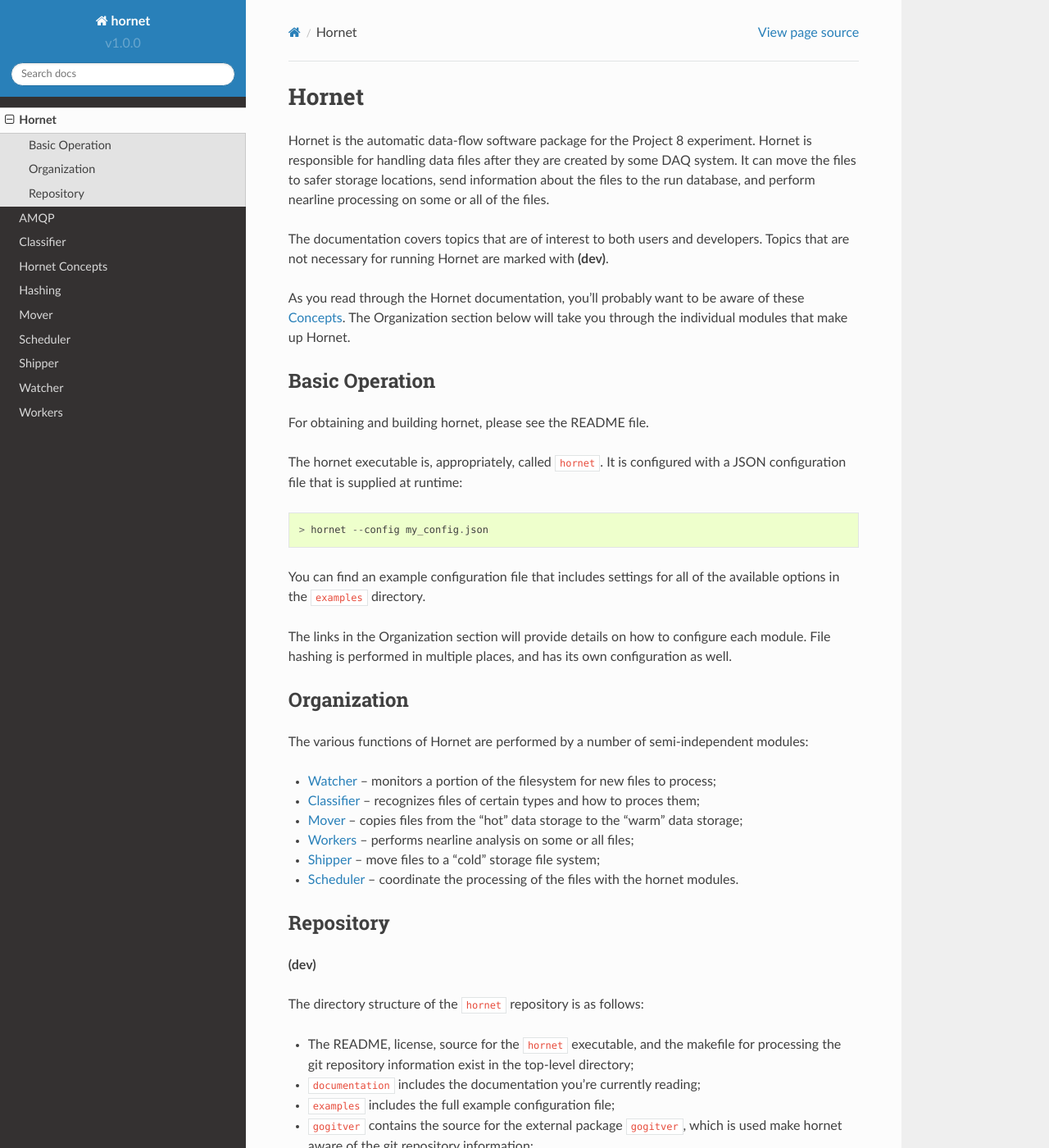
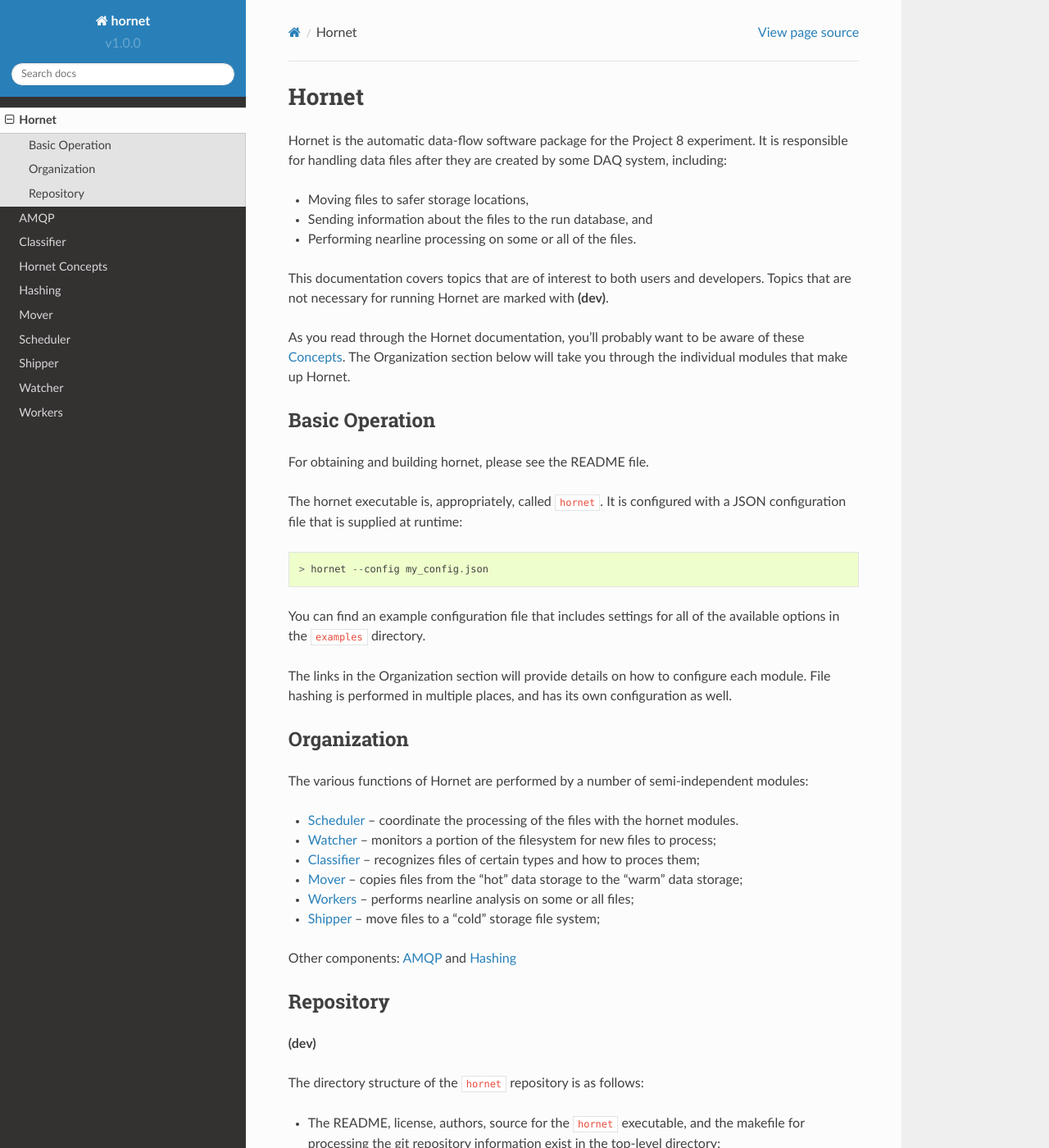
Before and after one commit to project8/hornet, a Sphinx documentation site: the page built from documentation/hornet.rst, in a window 1280 px wide and 1400 px high. Shown: the whole window at 82% size. Built offline with Sphinx 7.4.7 and the Read the Docs theme 2.0.0, drawn with Linux system fonts in a browser that asks for light colours.

Commit message:
Minor updates

```diff
--- a/documentation/amqp.rst
+++ b/documentation/amqp.rst
@@ -28,7 +28,7 @@
 Sending to Hornet
 -----------------
 
-Hornet's AMQP receiver will create a queue with the name specified in the configuration.  Hornet is actually listening for messages with any routing key that starts with that name (it's actually subscribed to ``[queue name].#``).  The following routing keys are available:
+Hornet's AMQP receiver will create a queue with the name specified in the configuration.  Hornet is actually listening for messages with any routing key that starts with that name (**(dev)** it is subscribed to ``[queue name].#``).  The following routing keys are available:
 
 * ``[queue name].print-message``: prints the incoming message to the terminal
 * ``[queue name].quit-mantis``: causes mantis to cleanly shutdown
--- a/documentation/hornet.rst
+++ b/documentation/hornet.rst
@@ -1,9 +1,15 @@
 Hornet
 ======
 
-Hornet is the automatic data-flow software package for the Project 8 experiment.  Hornet is responsible for handling data files after they are created by some DAQ system.  It can move the files to safer storage locations, send information about the files to the run database, and perform nearline processing on some or all of the files.
+Hornet is the automatic data-flow software package for the Project 8 experiment.  It is responsible for handling data files after they are created by some DAQ system, including:
 
-The documentation covers topics that are of interest to both users and developers.  Topics that are not necessary for running Hornet are marked with **(dev)**.
+* Moving files to safer storage locations,
+
+* Sending information about the files to the run database, and
+
+* Performing nearline processing on some or all of the files.
+
+This documentation covers topics that are of interest to both users and developers.  Topics that are not necessary for running Hornet are marked with **(dev)**.
 
 As you read through the Hornet documentation, you'll probably want to be aware of these :doc:`Concepts <concepts>`.  The Organization section below will take you through the individual modules that make up Hornet.
 
@@ -38,8 +46,7 @@
 
 * :doc:`Shipper <shipper>` -- move files to a "cold" storage file system;
 
-* :doc:`Scheduler <scheduler>` -- coordinate the processing of the files with the hornet modules.
-
+Other components: :doc:`AMQP <amqp>` and :doc:`Hashing <hash>`
 
 Repository
 ----------
@@ -47,7 +54,7 @@
 
 The directory structure of the ``hornet`` repository is as follows:
 
-* The README, license, source for the ``hornet`` executable, and the makefile for processing the git repository information exist in the top-level directory;
+* The README, license, authors, source for the ``hornet`` executable, and the makefile for processing the git repository information exist in the top-level directory;
 * ``documentation`` includes the documentation you're currently reading;
 * ``examples`` includes the full example configuration file;
 * ``gogitver`` contains the source for the external package ``gogitver``, which is used make hornet aware of the git repository information;
```
Also changed, not shown: other parts of documentation/hornet.rst (+2 -0 lines), documentation/concepts.rst (+5 -6 lines).
